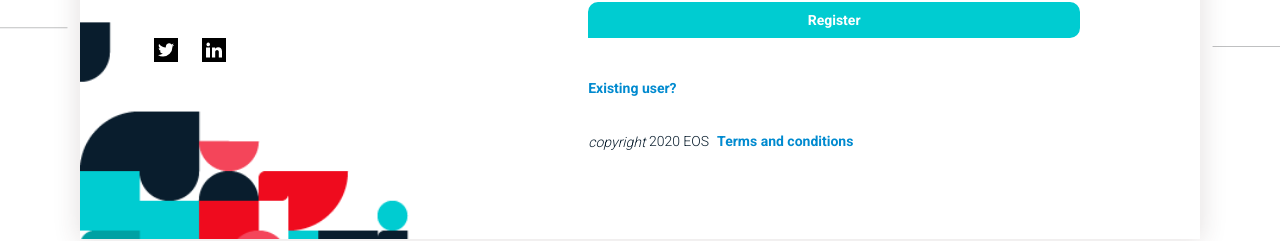
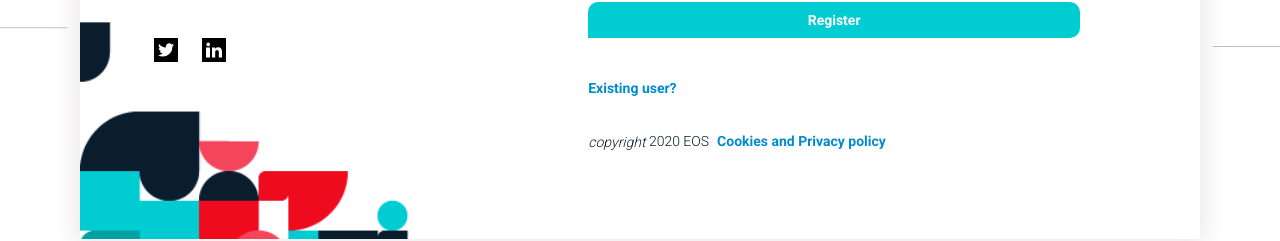
Before and after one commit to EOS-uiux-Solutions/user-story, a React (Create React App) app: page /register in a window 1280 px wide. Shown: the part 552-793 px from the top of the page. Built offline with nearby package versions, Linux system fonts and the light colour scheme; no server answers; some icons are missing.

Commit message:
Fixed cookies link

```diff
--- a/package.json
+++ b/package.json
@@ -20,6 +20,7 @@
     "react-dropzone": "^11.0.1",
     "react-hook-form": "^6.3.2",
     "react-i18next": "^11.5.0",
+    "react-markdown": "^5.0.2",
     "react-promise-tracker": "^2.1.0",
     "react-router-dom": "^5.2.0",
     "react-scripts": "3.4.1"
--- a/src/components/AuthWrapper.jsx
+++ b/src/components/AuthWrapper.jsx
@@ -24,7 +24,7 @@ export const AuthLeftContainer = () => {
         <div className='footer'>
           <p>
             {t('authentication:footer-left')} -{' '}
-            <a className='link link-default' href='/todo'>
+            <a className='link link-default' href='/policies'>
               Learn More
             </a>
           </p>
@@ -52,16 +52,16 @@ export const AuthRightContainer = ({ children, logo }) => {
           <i className='eos-icons'>copyright</i>
           <span> {t('authentication:footer-right')} </span>
         </span>
-        <a className='link link-default' href='#todo'>
+        <a className='link link-default' href='/policies'>
           {' '}
-          Terms and conditions
+          Cookies and Privacy policy
         </a>
       </div>
 
       <div className='cookies-mobile'>
         <p>
           {t('authentication:footer-left')} -{' '}
-          <a className='link link-default' href='/todo'>
+          <a className='link link-default' href='/policies'>
             Learn More
           </a>
         </p>
--- a/src/pages/Policies.js
+++ b/src/pages/Policies.js
@@ -2,6 +2,7 @@ import React, { useState, useEffect } from 'react'
 import axios from 'axios'
 import { apiURL } from '../config.json'
 import Navigation from '../components/Navigation'
+import ReactMarkdown from 'react-markdown'
 
 const Policies = () => {
   const [policies, setPolicies] = useState('')
@@ -31,8 +32,7 @@ const Policies = () => {
       <Navigation />
       <div className='body-content'>
         <div className='body-wrapper'>
-          <h3>User Story Privacy Policy</h3>
-          {policies && <p>{policies}</p>}
+          <ReactMarkdown>{policies && `${policies}`}</ReactMarkdown>
         </div>
       </div>
     </>
```
Also changed, not shown: 1 other file (tests, documents, lock files or other folders).
